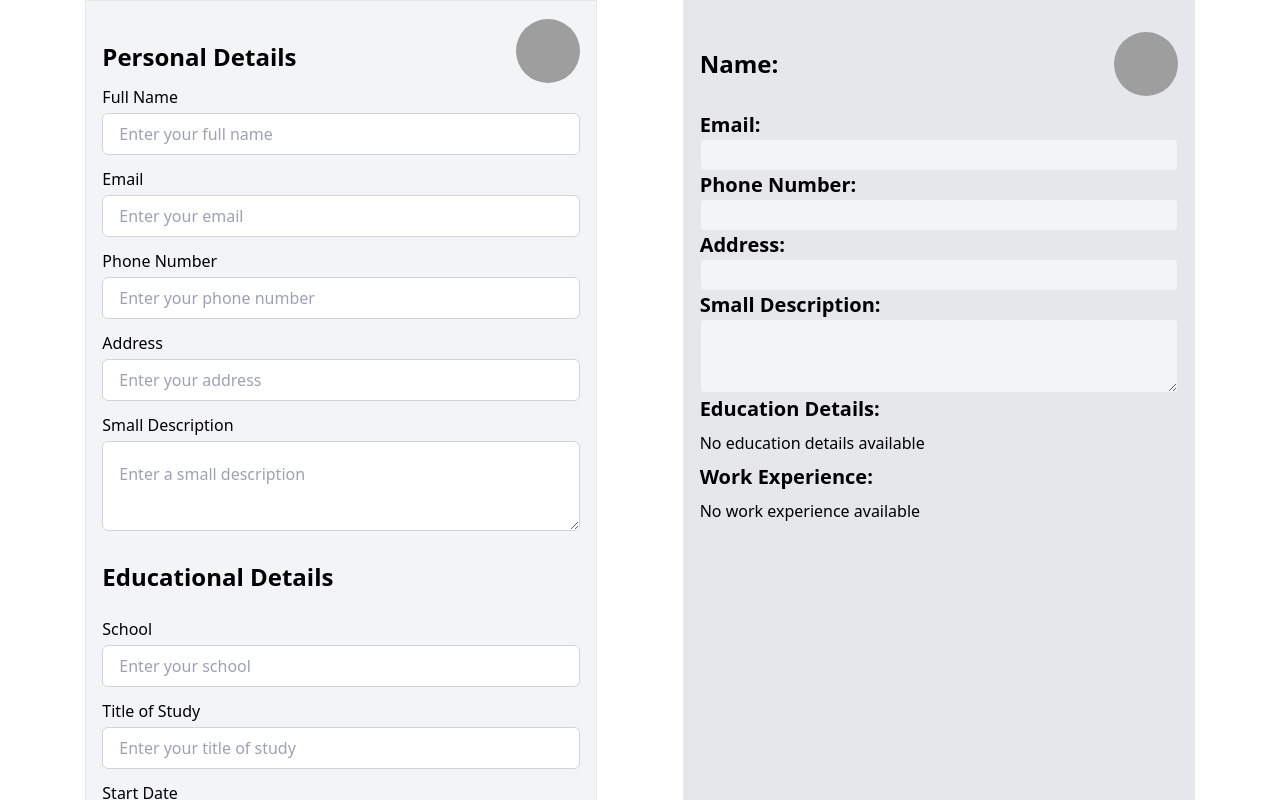
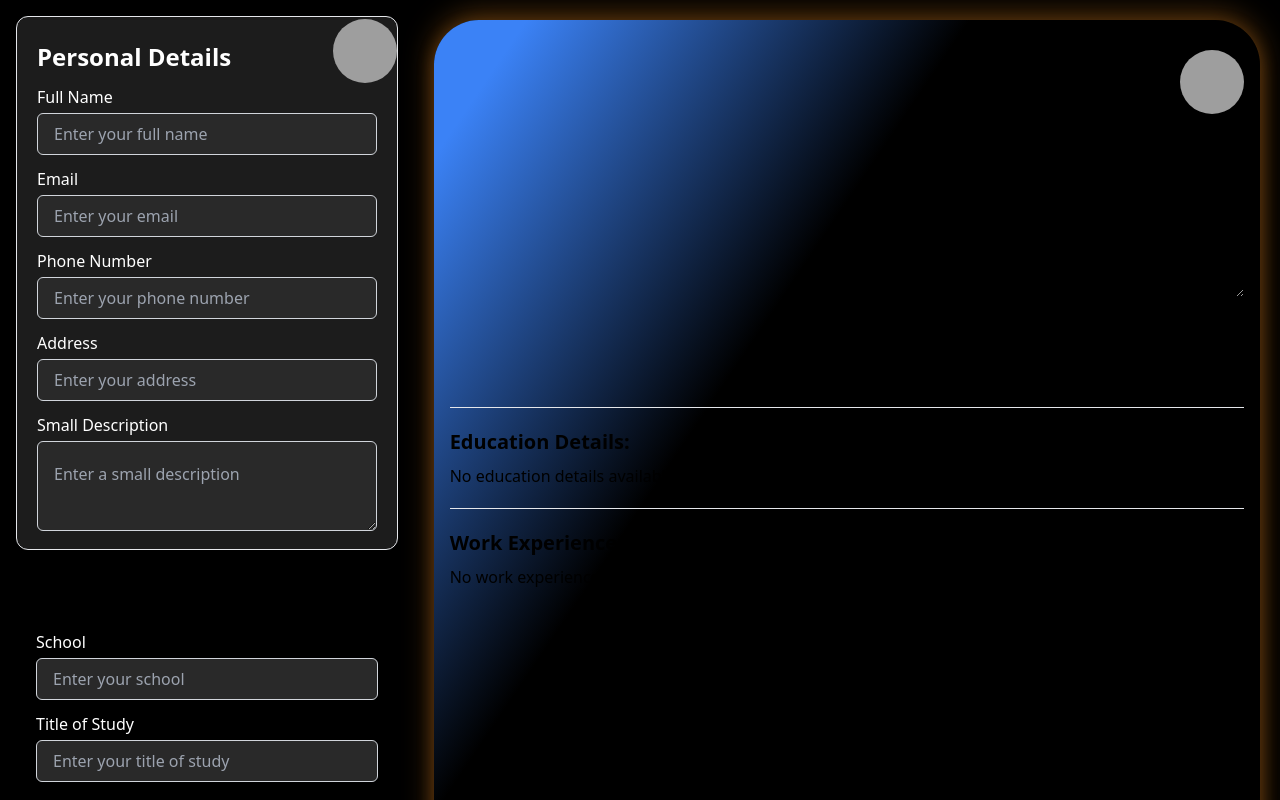
Before and after one commit to saadniazifed/SmartResume, a React (Vite) app: page / in a window 1280 px wide. Shown: the top 800 px of the page. Built offline with nearby package versions, Linux system fonts and the light colour scheme; grey boxes are pictures that could not be loaded.

Commit message:
Elevating the project using tailwindcss.

```diff
--- a/index.html
+++ b/index.html
@@ -4,6 +4,10 @@
     <meta charset="UTF-8" />
     <link rel="icon" type="image/svg+xml" href="/vite.svg" />
     <meta name="viewport" content="width=device-width, initial-scale=1.0" />
+    <link
+      href="https://fonts.googleapis.com/css2?family=Alfa+Slab+One&display=swap"
+      rel="stylesheet"
+    />
     <title>Smart Resume</title>
   </head>
   <body>
--- a/package.json
+++ b/package.json
@@ -10,6 +10,7 @@
     "preview": "vite preview"
   },
   "dependencies": {
+    "@react-pdf/renderer": "^3.1.12",
     "autoprefixer": "^10.4.14",
     "postcss": "^8.4.27",
     "react": "^18.2.0",
--- a/src/App.jsx
+++ b/src/App.jsx
@@ -1,13 +1,11 @@
-import React, { useState } from "react";
+import { useState } from "react";
 import PersonalDetailsInput from "./components/PersonalDetails/PersonalDetailsInput";
 import RenderPersonalDetailsInput from "./components/PersonalDetails/RenderPersonalDetailsInput";
 import EducationDetailsInput from "./components/EducationDetails/EducationDetailsInput";
-import RenderEducationDetails from "./components/EducationDetails/RenderEducationDetails";
 import WorkExperienceInput from "./components/WorkExperience/WorkExperienceInput";
-import RenderWorkExperience from "./components/WorkExperience/RenderWorkExperience";
 import HobbiesInput from "./components/Hobbies/HobbiesInput";
-import RenderHobbies from "./components/Hobbies/RenderHobbies";
 import RenderDetails from "./components/RenderDetails/RenderDetails";
+import "./assets/style.css";
 
 function App() {
   const [personalDetails, setPersonalDetails] = useState({
@@ -65,9 +63,9 @@ function App() {
   );
 
   return (
-    <div className="flex justify-evenly min-h-screen">
-      <div className="w-2/5 border p-4 bg-gray-100 min-h-screen">
-        <form>
+    <div className="flex justify-evenly min-h-screen bg-black">
+      <div className="w-full md:w-1/2 lg:w-1/3  p-4 min-h-screen">
+        <>
           <PersonalDetailsInput
             personalDetails={personalDetails}
             setPersonalDetails={setPersonalDetails}
@@ -92,14 +90,21 @@ function App() {
             setHobbies={setHobbies}
             hobbies={hobbies}
           />
-        </form>
+        </>
       </div>
-      <div className="w-2/5 border p-4 bg-gray-200 min-h-screen">
+      <div
+        className="w-full relative mt-5 rounded-[45px]  mb-5 md:w-1/2 lg:w-2/3 custom-gradient box-shadow  mx-5  p-4 custom-gradient  min-h-screen shadow-md"
+        style={{
+          boxShadow: "0 5px 15px #5c360d,0 -5px 30px #5c360d",
+        }}
+      >
         <RenderPersonalDetailsInput
           personalDetails={personalDetails}
           avatarImage={avatarImage}
         />
+        <hr className="mb-5" />
         <RenderDetails details={educationInfo} title="Education Details" />
+        <hr className="mb-5 mt-5" />
         <RenderDetails details={workExperience} title="Work Experience" />
         <RenderDetails hobbies={hobbies} title="Hobbies" />
       </div>
--- /dev/null
+++ b/src/assets/style.css
@@ -0,0 +1,14 @@
+.custom-gradient {
+  background: linear-gradient(
+    124deg,
+    #3b82f6 5%,
+    /* Transparent gold color */ rgba(0, 0, 0, 0.5) 29%,
+    /* Transparent black color */ rgba(0, 0, 0, 0.5) 73%,
+    /* Transparent black color */ #3b82f6 94% /* Transparent gold color */
+  );
+}
+
+.custom-bow-shadow {
+  box-shadow: 0 4px 6px -1px rgba(251, 191, 36, 0.5),
+    0 2px 4px -1px rgba(251, 191, 36, 0.5);
+}
--- /dev/null
+++ b/src/components/CreatedBy/CreatedBy.jsx
@@ -0,0 +1,5 @@
+const CreatedBy = () => {
+  return <div>CreatedBy</div>;
+};
+
+export default CreatedBy;
--- a/src/components/FormInput.jsx
+++ b/src/components/FormInput.jsx
@@ -6,13 +6,16 @@ const FormInput = (props) => {
   const isTextArea = type === "textarea";
 
   return (
-    <div className="mb-3">
-      <label className="block font-medium mb-1" style={{ minWidth: "120px" }}>
+    <div className="mb-3 px-5">
+      <label
+        className="block font-medium mb-1 text-white"
+        style={{ minWidth: "120px" }}
+      >
         {label}
       </label>
       {isTextArea ? (
         <textarea
-          className="w-full px-4 py-5 border rounded-md border-gray-300 focus:outline-none focus:ring-2 focus:ring-blue-400 text-gray-600"
+          className="w-full bg-[#292929] text-white px-4 py-5 border rounded-md border-gray-300 focus:outline-none focus:ring-2 focus:ring-blue-400 text-gray-600"
           {...input}
           onChange={onChange}
           value={value}
@@ -20,7 +23,7 @@ const FormInput = (props) => {
         />
       ) : (
         <input
-          className="w-full px-4 py-2 border rounded-md border-gray-300 focus:outline-none focus:ring-2 focus:ring-blue-400 text-gray-600"
+          className="w-full bg-[#292929]  px-4 py-2 border rounded-md border-gray-300 focus:outline-none focus:ring-2 focus:ring-blue-400 text-white"
           {...input}
           onChange={onChange}
           value={value}
--- a/src/components/PersonalDetails/PersonalDetailsInput.jsx
+++ b/src/components/PersonalDetails/PersonalDetailsInput.jsx
@@ -15,9 +15,9 @@ const PersonalDetailsInput = (props) => {
   };
 
   return (
-    <>
+    <form className="border bg-[#1c1c1c] rounded-xl">
       <div className="flex justify-between items-center">
-        <h3 className="text-2xl font-semibold mt-6 mb-3 block">
+        <h3 className="text-2xl font-semibold mt-6 mb-3 block text-white px-5">
           Personal Details
         </h3>
         <Avatar setAvatarImage={setAvatarImage} avatarImage={avatarImage} />
@@ -34,7 +34,8 @@ const PersonalDetailsInput = (props) => {
           />
         </React.Fragment>
       ))}
-    </>
+
+    </form>
   );
 };
 
--- a/src/components/PersonalDetails/RenderPersonalDetailsInput.jsx
+++ b/src/components/PersonalDetails/RenderPersonalDetailsInput.jsx
@@ -7,7 +7,9 @@ const RenderPersonalDetailsInput = (props) => {
     <div className="h-1/4 flex flex-col">
       {/* Centered text in the top div */}
       <div className="flex justify-between items-center h-1/4">
-        <p className="text-2xl font-bold">Name: {personalDetails.fullName}</p>
+        <p className="text-4xl font-bold text-white font-alfa">
+          {personalDetails.fullName}
+        </p>
         <img
           className="rounded-full w-16 h-16 object-cover"
           src={avatarImage}
@@ -19,24 +21,24 @@ const RenderPersonalDetailsInput = (props) => {
       <div className="flex flex-col h-3/4 w-full">
         <div className="text-left text-xl font-sans w-full md:w-auto">
           <p>
-            <span className="font-bold font-sans">Email:</span>{" "}
-            <span className="border rounded p-2 bg-gray-100 flex w-full justify-between h-8 items-center">
+            <span className="font-bold font-sans"></span>{" "}
+            <span className="text-white rounded p-2 flex w-full justify-between h-8 items-center">
               <span>{personalDetails.email}</span>
             </span>
           </p>
         </div>
         <div className="text-left text-xl w-full md:w-auto">
           <p>
-            <span className="font-bold font-sans">Phone Number:</span>{" "}
-            <span className="border rounded p-2 bg-gray-100 flex w-full justify-between h-8 items-center">
+            <span className="font-bold font-sans"></span>{" "}
+            <span className="text-white rounded p-2 flex w-full justify-between h-8 items-center">
               <span>{personalDetails.phoneNumber}</span>
             </span>
           </p>
         </div>
         <div className="text-left text-xl w-full md:w-auto">
           <p>
-            <span className="font-bold font-sans">Address:</span>{" "}
-            <span className="border rounded p-2 bg-gray-100 flex w-full justify-between h-8 items-center">
+            <span className="font-bold font-sans"></span>{" "}
+            <span className="text-white rounded p-2 flex w-full justify-between h-8 items-center">
               <span>{personalDetails.address}</span>
             </span>
           </p>
@@ -44,8 +46,8 @@ const RenderPersonalDetailsInput = (props) => {
 
         <div className="text-left text-xl w-full md:w-auto">
           <p>
-            <span className="font-bold font-sans">Small Description:</span>{" "}
-            <textarea className="border rounded p-2 bg-gray-100 w-full inline-block break-all">
+            <span className="font-bold text-white font-sans"></span>{" "}
+            <textarea className="text-white rounded p-2 w-full inline-block break-all bg-transparent">
               {personalDetails.smallDescription}
             </textarea>
           </p>
--- a/tailwind.config.cjs
+++ b/tailwind.config.cjs
@@ -4,6 +4,7 @@ module.exports = {
   theme: {
     fontFamily: {
       sans: ["Poppins", "system-ui"],
+      alfa: ["Alfa Slab One", "sans"],
       body: ['"Poppins"'],
     },
   },
```
Also changed, not shown: 1 other file (tests, documents, lock files or other folders).
